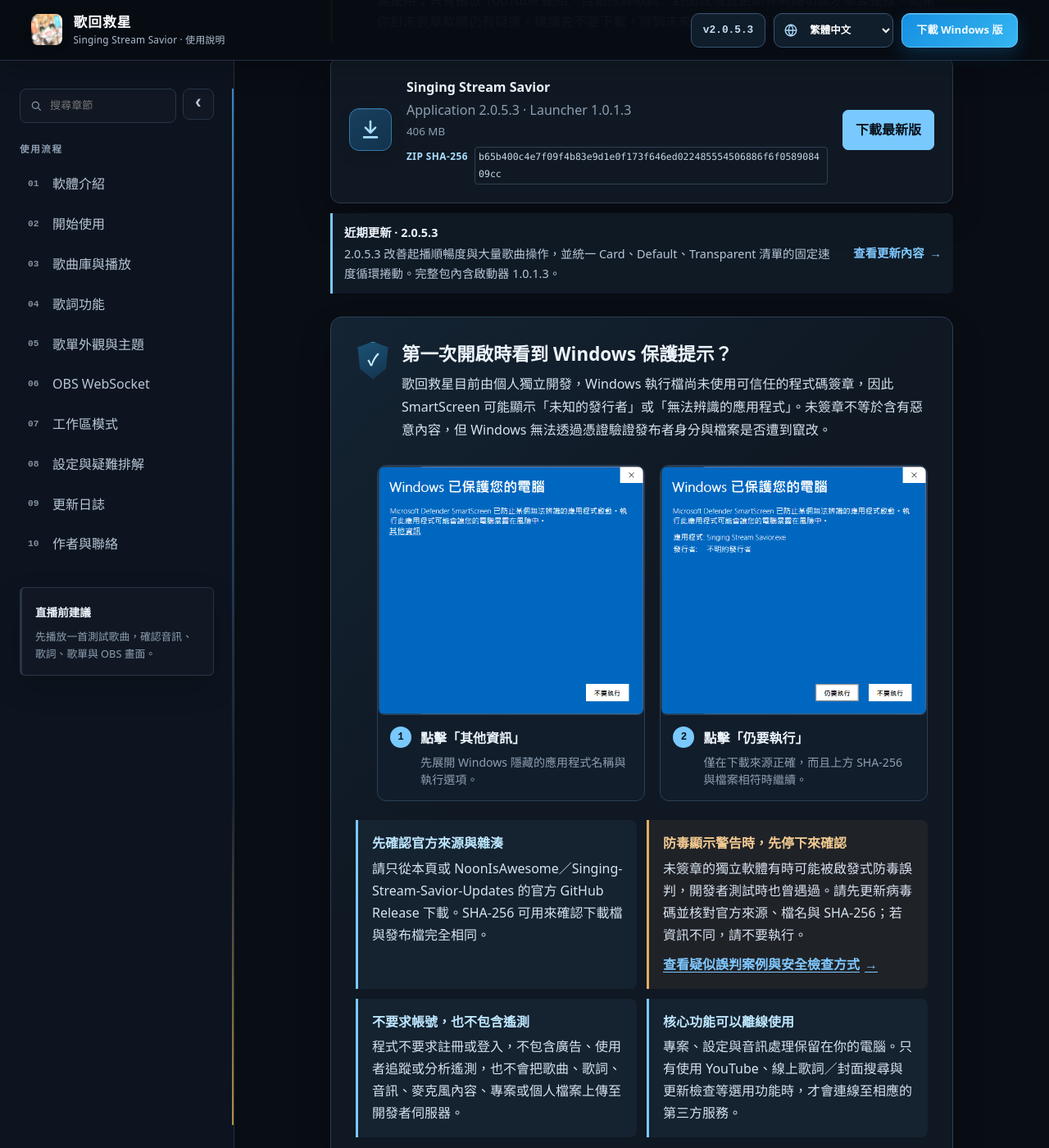
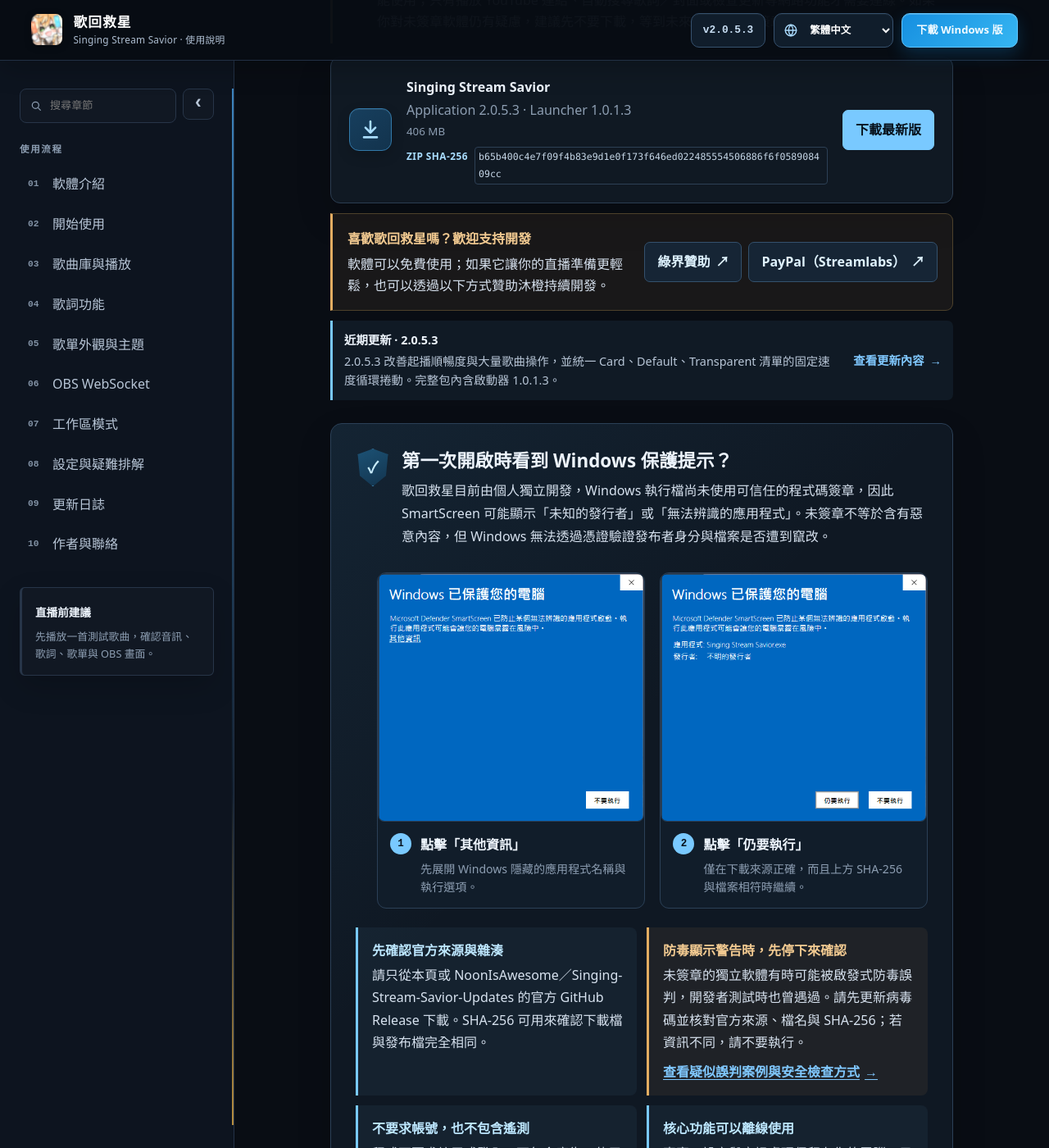
Before and after one commit to NoonIsAwesome/Singing-Stream-Savior-Manual, a Jekyll site: the page built from resources.md, in a window 1280 px wide and 1400 px high, scrolled down 774 px. Shown: the whole window at 82% size. Built offline with Jekyll 4.4.1, drawn with Linux system fonts in a browser that asks for light colours.

Commit message:
Update social and sponsorship links

```diff
--- a/_data/author.yml
+++ b/_data/author.yml
@@ -1,13 +1,13 @@
 name: "沐橙 Noon"
 avatar: "/assets/images/noon-profile.jpg"
 profile_url: "https://lit.link/zh-tw/NoonVtuber"
-youtube_url: "https://www.youtube.com/@Noon_0606"
-youtube_subscribe_url: "https://www.youtube.com/@Noon_0606?sub_confirmation=1"
+youtube_url: "https://www.youtube.com/@NoonVtuber"
+youtube_subscribe_url: "https://www.youtube.com/@NoonVtuber?sub_confirmation=1"
 x_url: "https://twitter.com/NoonVtuber"
 discord_url: "https://discord.com/invite/T6jAuFPkuy"
 instagram_url: "https://www.instagram.com/noonvtuber/"
 threads_url: "https://www.threads.com/@noonvtuber"
-twitch_url: "https://www.twitch.tv/noon_0606"
+twitch_url: "https://www.twitch.tv/noonvtuber"
 tiktok_url: "https://www.tiktok.com/@noon_vtuber"
 collaboration_url: "https://reurl.cc/1k0W9Q"
 support_email: "noon.aepro@gmail.com"
--- a/_data/resources.yml
+++ b/_data/resources.yml
@@ -7,6 +7,10 @@
   file_size: "406 MB"
   sha256: "b65b400c4e7f09f4b83e9d1e0f173f646ed022485554506886f6f058908409cc"
   updated_at: "2026-08-09"
+
+support:
+  ecpay_url: "https://p.ecpay.com.tw/3604623"
+  paypal_url: "https://streamlabs.com/noon_0606/tip"
 
 # file_url 可放網站內的 MP4；embed_url 可使用下列外部影片：
 # Google Drive: https://drive.google.com/file/d/FILE_ID/preview
--- a/_includes/resources-page.html
+++ b/_includes/resources-page.html
@@ -16,6 +16,10 @@
   {% assign release_notes_label = '查看更新內容' %}
   {% assign download_label = '下載最新版' %}
   {% assign hash_label = 'ZIP SHA-256' %}
+  {% assign support_title = '喜歡歌回救星嗎？歡迎支持開發' %}
+  {% assign support_text = '軟體可以免費使用；如果它讓你的直播準備更輕鬆，也可以透過以下方式贊助沐橙持續開發。' %}
+  {% assign support_ecpay = '綠界贊助' %}
+  {% assign support_paypal = 'PayPal（Streamlabs）' %}
   {% assign download_caution_title = '下載前的安全提醒' %}
   {% assign download_caution_text = 'Singing Stream Savior 是由個人獨立開發的軟體，目前尚未提供程式碼簽章。它可以理解為一個包含自動切換 BGM 功能的本機播放器，不會蒐集或上傳任何使用者資料，核心功能即使不連線也能使用；只有播放 YouTube 連結、自動搜尋歌詞／封面或檢查更新等網路功能才需要連線。如果你對未簽章軟體仍有疑慮，建議先不要下載，等到未來提供可信任簽章後再使用。' %}
   {% assign coming_soon = '正式下載連結準備中' %}
@@ -51,6 +55,10 @@
   {% assign release_notes_label = '查看更新内容' %}
   {% assign download_label = '下载最新版' %}
   {% assign hash_label = 'ZIP SHA-256' %}
+  {% assign support_title = '喜欢 Singing Stream Savior？欢迎支持开发' %}
+  {% assign support_text = '软件可以免费使用；如果它让直播准备更轻松，也可以通过以下方式赞助沐橙继续开发。' %}
+  {% assign support_ecpay = '绿界赞助' %}
+  {% assign support_paypal = 'PayPal（Streamlabs）' %}
   {% assign download_caution_title = '下载前的安全提醒' %}
   {% assign download_caution_text = 'Singing Stream Savior 是由个人独立开发的软件，目前尚未提供代码签名。它可以理解为一个包含自动切换 BGM 功能的本地播放器，不会收集或上传任何用户数据，核心功能即使不联网也能使用；只有播放 YouTube 链接、自动搜索歌词／封面或检查更新等网络功能才需要联网。如果你对未签名软件仍有疑虑，建议先不要下载，等到今后提供可信签名后再使用。' %}
   {% assign coming_soon = '正式下载链接准备中' %}
@@ -85,6 +93,10 @@
   {% assign release_notes_label = '更新内容を見る' %}
   {% assign download_label = '最新版をダウンロード' %}
   {% assign hash_label = 'ZIP SHA-256' %}
+  {% assign support_title = 'Singing Stream Savior の開発を応援' %}
+  {% assign support_text = 'アプリは無料で利用できます。配信準備に役立ったと感じたら、以下から沐橙の開発を支援できます。' %}
+  {% assign support_ecpay = 'ECPay で支援' %}
+  {% assign support_paypal = 'PayPal（Streamlabs）' %}
   {% assign download_caution_title = 'ダウンロード前のセキュリティについて' %}
   {% assign download_caution_text = 'Singing Stream Savior は個人が独立して開発しているソフトウェアで、現在はコード署名がありません。BGM の自動切り替え機能を備えたローカルプレーヤーとして動作し、利用者のデータを収集またはアップロードしません。主要機能はオフラインで利用でき、YouTube リンクの再生、歌詞／カバーの自動検索、更新確認などのオンライン機能を使う場合のみ通信します。未署名のソフトウェアに不安がある場合は、信頼された署名付きバージョンが提供されるまでダウンロードをお控えください。' %}
   {% assign coming_soon = '正式なダウンロードを準備中' %}
@@ -119,6 +131,10 @@
   {% assign release_notes_label = '업데이트 내용 보기' %}
   {% assign download_label = '최신 버전 다운로드' %}
   {% assign hash_label = 'ZIP SHA-256' %}
+  {% assign support_title = 'Singing Stream Savior 개발 후원' %}
+  {% assign support_text = '앱은 무료로 사용할 수 있습니다. 방송 준비에 도움이 되었다면 아래 방법으로 모청의 개발을 후원할 수 있습니다.' %}
+  {% assign support_ecpay = 'ECPay 후원' %}
+  {% assign support_paypal = 'PayPal (Streamlabs)' %}
   {% assign download_caution_title = '다운로드 전 보안 안내' %}
   {% assign download_caution_text = 'Singing Stream Savior는 개인이 독립적으로 개발하는 소프트웨어이며 현재 코드 서명이 제공되지 않습니다. BGM 자동 전환 기능이 포함된 로컬 플레이어로 이해할 수 있으며 사용자 데이터를 수집하거나 업로드하지 않습니다. 핵심 기능은 오프라인에서도 사용할 수 있고 YouTube 링크 재생, 가사／커버 자동 검색, 업데이트 확인 같은 온라인 기능을 사용할 때만 인터넷에 연결합니다. 서명되지 않은 소프트웨어가 걱정된다면 신뢰할 수 있는 서명 버전이 제공될 때까지 다운로드하지 않는 것을 권장합니다.' %}
   {% assign coming_soon = '정식 다운로드 준비 중' %}
@@ -153,6 +169,10 @@
   {% assign release_notes_label = 'View release notes' %}
   {% assign download_label = 'Download latest version' %}
   {% assign hash_label = 'ZIP SHA-256' %}
+  {% assign support_title = 'Support Singing Stream Savior' %}
+  {% assign support_text = 'The app is free to use. If it makes preparing your streams easier, you can support Noon’s continued development below.' %}
+  {% assign support_ecpay = 'Support via ECPay' %}
+  {% assign support_paypal = 'PayPal (Streamlabs)' %}
   {% assign download_caution_title = 'Security note before downloading' %}
   {% assign download_caution_text = 'Singing Stream Savior is independently developed by one person and does not currently have a code signature. You can think of it as a local media player with automatic BGM switching: it does not collect or upload user data, and its core features work offline. A connection is needed only for online features such as playing YouTube links, automatically searching for lyrics or cover art, and checking for updates. If you are uncomfortable installing unsigned software, please do not download it yet and wait for a future release with a trusted signature.' %}
   {% assign coming_soon = 'Official download coming soon' %}
@@ -222,6 +242,16 @@
       <span class="resource-status">{{ coming_soon }}</span>
     {% endif %}
   </article>
+  <aside class="download-support" aria-labelledby="download-support-title">
+    <div class="download-support__copy">
+      <strong id="download-support-title">{{ support_title }}</strong>
+      <p>{{ support_text }}</p>
+    </div>
+    <div class="download-support__actions">
+      <a class="resource-action" href="{{ resources.support.ecpay_url }}" rel="noopener noreferrer">{{ support_ecpay }} <span aria-hidden="true">↗</span></a>
+      <a class="resource-action" href="{{ resources.support.paypal_url }}" rel="noopener noreferrer">{{ support_paypal }} <span aria-hidden="true">↗</span></a>
+    </div>
+  </aside>
   <aside class="resource-update" aria-label="{{ recent_update }}">
     <div class="resource-update__copy">
       <strong>{{ recent_update }} · {{ resources.software.version }}</strong>
--- a/assets/css/style.css
+++ b/assets/css/style.css
@@ -2291,6 +2291,46 @@
   font-size: 0.72rem;
 }
 
+.download-support {
+  display: flex;
+  gap: 22px;
+  align-items: center;
+  justify-content: space-between;
+  margin-top: 12px;
+  padding: 16px 18px;
+  background: rgba(242, 181, 93, 0.065);
+  border: 1px solid #4d412b;
+  border-left: 3px solid #e3ad62;
+  border-radius: 0 9px 9px 0;
+}
+
+.download-support__copy {
+  min-width: 0;
+}
+
+.download-support__copy strong {
+  color: #f2ca91;
+}
+
+.download-support__copy p {
+  margin: 3px 0 0;
+  color: var(--ink-600);
+  line-height: 1.65;
+}
+
+.download-support__actions {
+  display: flex;
+  flex: 0 0 auto;
+  flex-wrap: wrap;
+  gap: 8px;
+  justify-content: flex-end;
+}
+
+.download-support__actions .resource-action {
+  gap: 7px;
+  white-space: nowrap;
+}
+
 .download-trust-note {
   display: grid;
   grid-template-columns: 28px minmax(0, 1fr);
@@ -2936,6 +2976,10 @@
   margin: clamp(70px, 9vw, 100px) 0;
 }
 
+#social-links {
+  scroll-margin-top: 24px;
+}
+
 .creator-section__heading {
   max-width: 720px;
   margin-bottom: 24px;
@@ -2944,6 +2988,29 @@
 .manual-article .creator-section__heading h2 {
   margin: 0 0 8px;
   font-size: clamp(1.8rem, 4vw, 2.65rem);
+}
+
+.creator-section__title {
+  display: flex;
+  gap: 10px;
+  align-items: baseline;
+}
+
+.manual-article .creator-section__title h2 {
+  margin-bottom: 8px;
+}
+
+.manual-article .creator-section__permalink {
+  color: #77c7fa;
+  font: 750 1rem/1 ui-monospace, "Cascadia Mono", monospace;
+  text-decoration: none;
+  opacity: 0.72;
+}
+
+.manual-article .creator-section__permalink:hover,
+.manual-article .creator-section__permalink:focus-visible {
+  color: #bde7ff;
+  opacity: 1;
 }
 
 .creator-section__heading > p:last-child {
@@ -3575,6 +3642,16 @@
     align-items: flex-start;
     flex-direction: column;
     gap: 5px;
+  }
+
+  .download-support {
+    align-items: flex-start;
+    flex-direction: column;
+  }
+
+  .download-support__actions {
+    width: 100%;
+    justify-content: flex-start;
   }
 
   .smartscreen-guide {
```
Also changed, not shown: _includes/about-page.html (+6 -3 lines).
